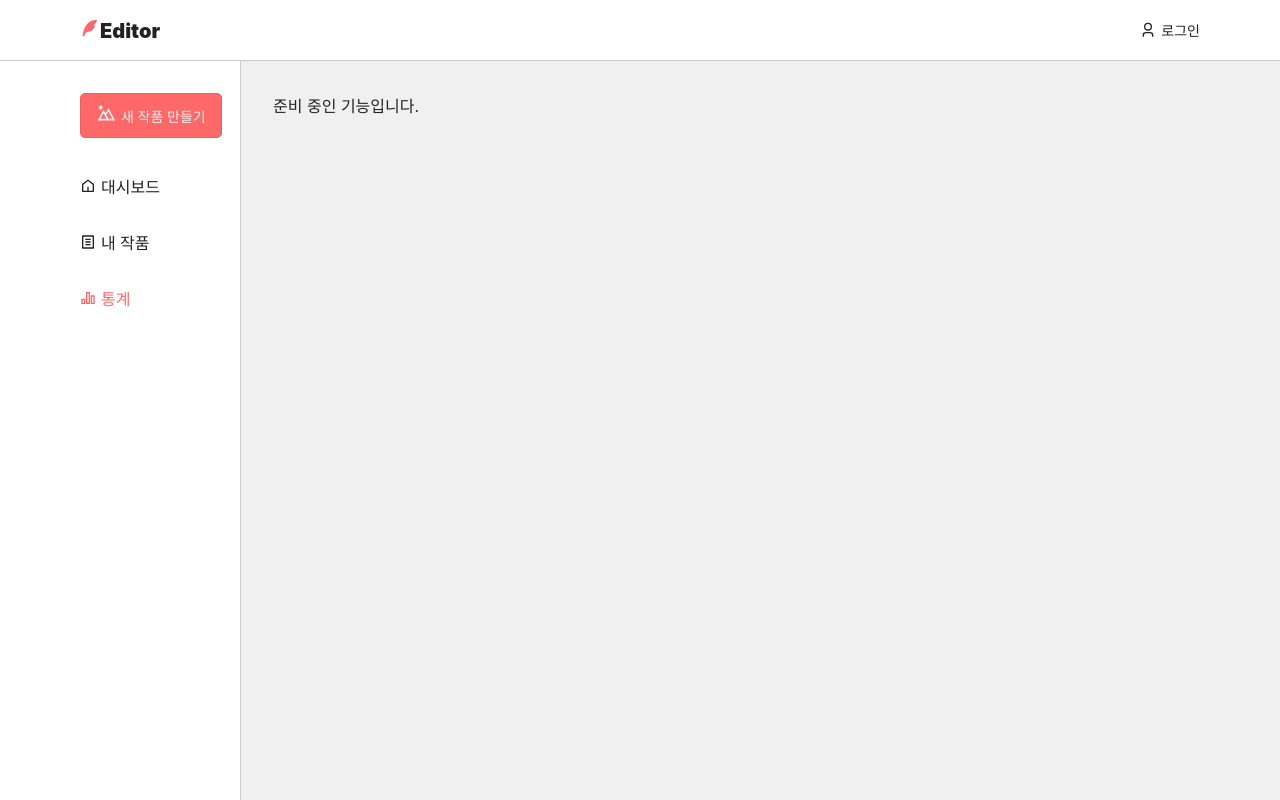
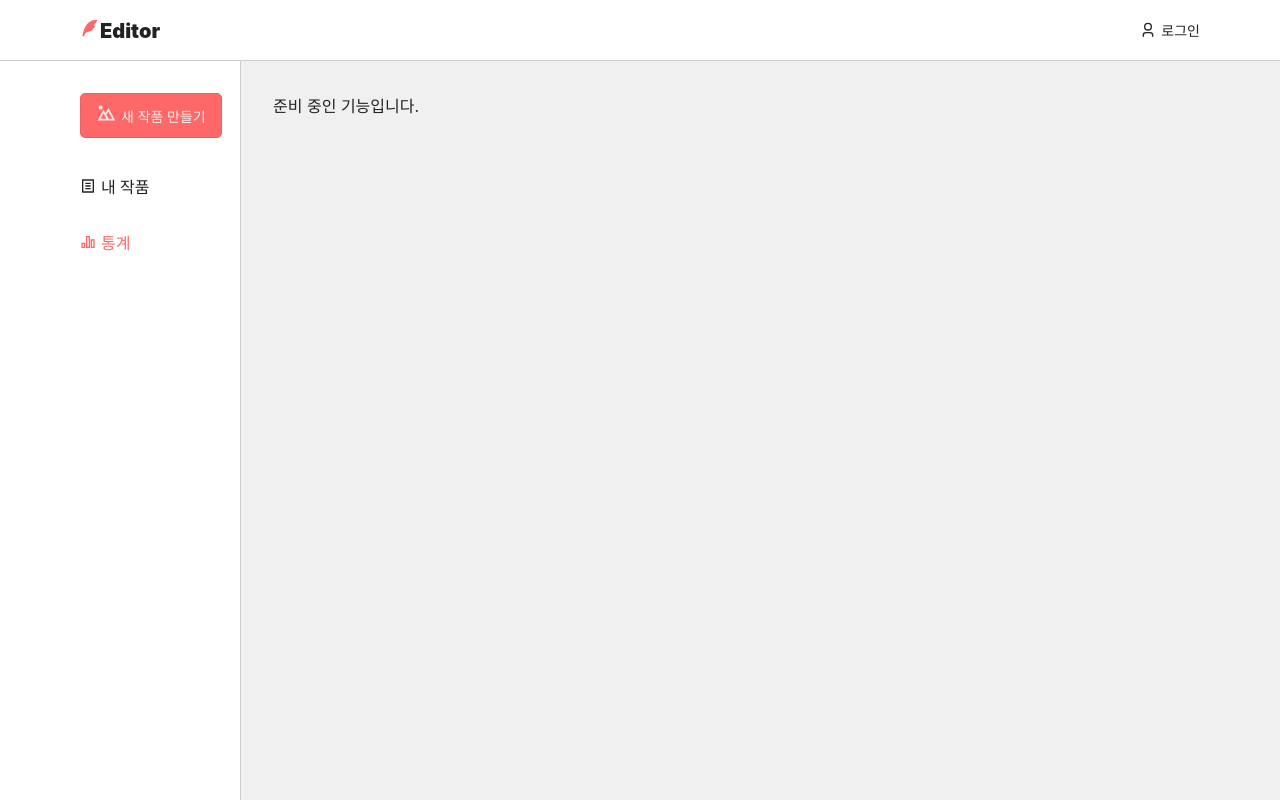
Before and after one commit to 2023-inha-capstone-team4/interactive-novel-creators-web, a React (Create React App) app: page /statistics in a window 1280 px wide. Built offline with nearby package versions, Linux system fonts and the light colour scheme; a web font is replaced by a local one.

Commit message:
feat: 대시보드 삭제

```diff
--- a/src/components/Navigation.tsx
+++ b/src/components/Navigation.tsx
@@ -1,14 +1,9 @@
 /** @jsxImportSource @emotion/react */
 
-import { css } from "@emotion/react";
-import {
-  RiHome5Line,
-  RiFileListLine,
-  RiBarChart2Line,
-  RiLandscapeLine,
-} from "react-icons/ri";
-import LinkButton from "./LinkButton";
-import { Link, useLocation } from "react-router-dom";
+import { css } from '@emotion/react';
+import { RiHome5Line, RiFileListLine, RiBarChart2Line, RiLandscapeLine } from 'react-icons/ri';
+import LinkButton from './LinkButton';
+import { Link, useLocation } from 'react-router-dom';
 
 /**
  * 사이드 Navigation bar 컴포넌트입니다.
@@ -23,24 +18,8 @@ export default function Navigation() {
       </LinkButton>
       <ul className="navigation-list">
         <li>
-          <Link to="/dashboard">
-            <div
-              className={`navigation-item ${
-                pathname === "/dashboard" && "highlight"
-              }`}
-            >
-              <RiHome5Line />
-              <p>대시보드</p>
-            </div>
-          </Link>
-        </li>
-        <li>
           <Link to="/novels">
-            <div
-              className={`navigation-item ${
-                pathname === "/novels" && "highlight"
-              }`}
-            >
+            <div className={`navigation-item ${pathname === '/novels' && 'highlight'}`}>
               <RiFileListLine />
               <p>내 작품</p>
             </div>
@@ -48,11 +27,7 @@ export default function Navigation() {
         </li>
         <li>
           <Link to="/statistics">
-            <div
-              className={`navigation-item ${
-                pathname === "/statistics" && "highlight"
-              }`}
-            >
+            <div className={`navigation-item ${pathname === '/statistics' && 'highlight'}`}>
               <RiBarChart2Line />
               <p>통계</p>
             </div>
--- a/src/pages/App.tsx
+++ b/src/pages/App.tsx
@@ -1,5 +1,4 @@
 import { BrowserRouter, Route, Routes } from 'react-router-dom';
-import Dashboard from './dashboard';
 import Novels from './novels';
 import Statistics from './statistics';
 import Editor from './editor';
@@ -9,8 +8,7 @@ export default function App() {
     <>
       <BrowserRouter>
         <Routes>
-          <Route path="/" element={<Dashboard />} />
-          <Route path="/dashboard" element={<Dashboard />} />
+          <Route path="/" element={<Novels />} />
           <Route path="/novels" element={<Novels />} />
           <Route path="/statistics" element={<Statistics />} />
           <Route path="/editor" element={<Editor />} />
--- a/src/pages/dashboard/index.tsx
+++ /dev/null
@@ -1,8 +0,0 @@
-import Layout from "@/components/Layout";
-
-/**
- * 서비스 메인 페이지입니다.
- */
-export default function Dashboard() {
-  return <Layout>준비 중인 기능입니다.</Layout>;
-}
```
